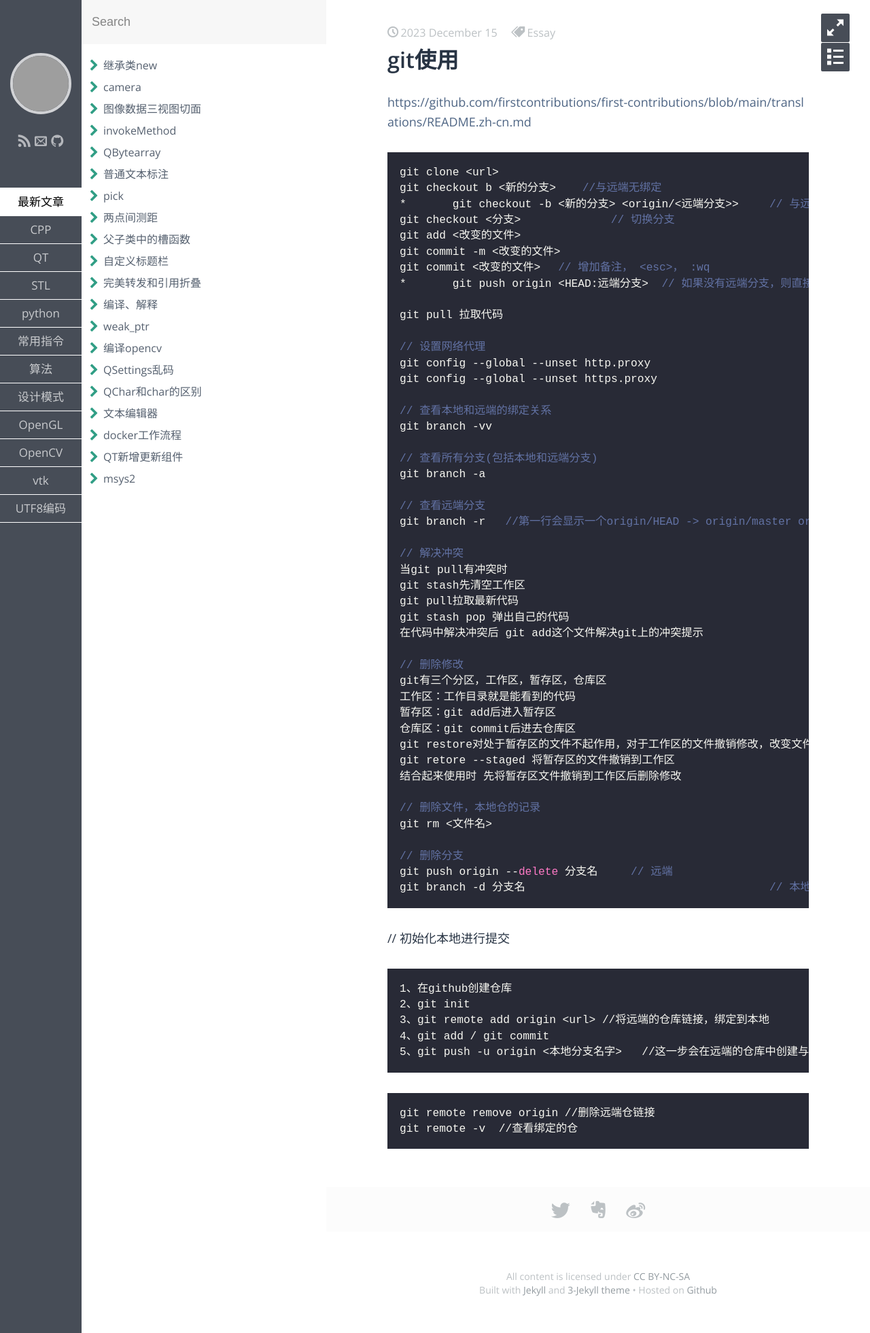
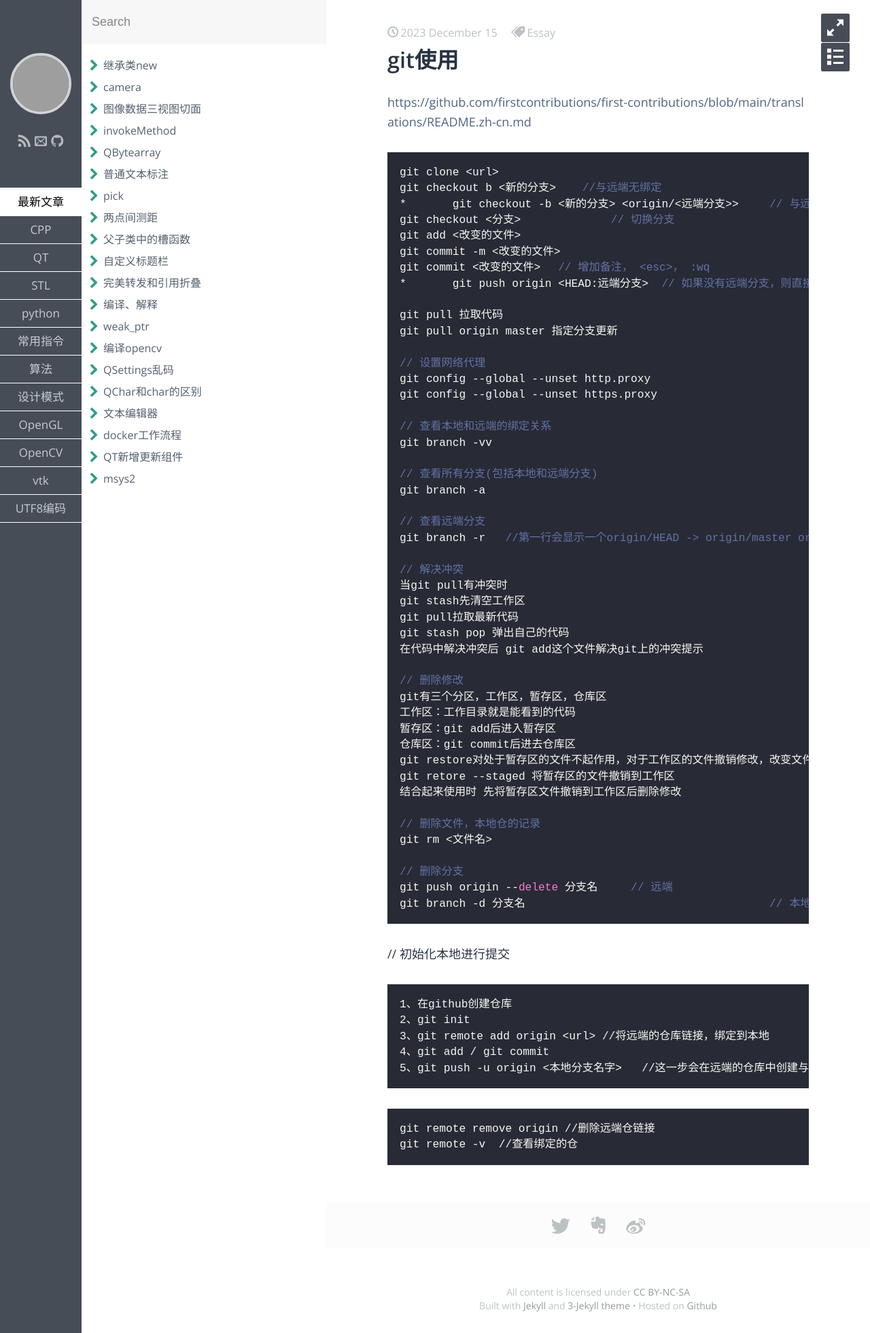
Before and after one commit to aliangaaa/aliangaaa.github.io, a Jekyll site: the page built from _posts/常用指令/2023-12-15-git使用.md, in a window 1280 px wide. Shown: the whole page at 68% size. Built offline with Jekyll 4.4.1, drawn with Linux system fonts in a browser that asks for light colours; some web fonts are replaced; grey boxes are pictures that could not be loaded.

Commit message:
Update 2023-12-15-git使用.md

```diff
--- a/_posts/常用指令/2023-12-15-git使用.md
+++ b/_posts/常用指令/2023-12-15-git使用.md
@@ -20,6 +20,7 @@ git commit <改变的文件>	// 增加备注， <esc>， :wq
 *	git push origin <HEAD:远端分支>  // 如果没有远端分支，则直接在远端建立同名分支
 
 git pull 拉取代码
+git pull origin master 指定分支更新
 
 // 设置网络代理
 git config --global --unset http.proxy
```
